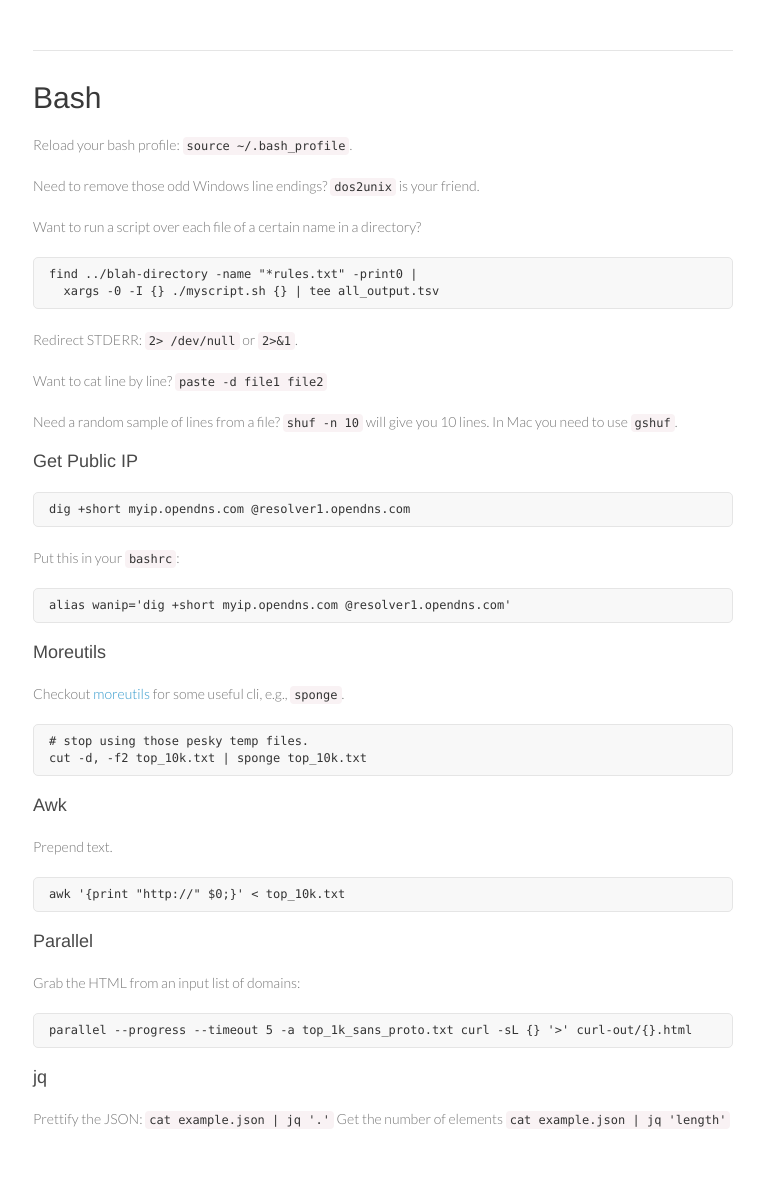
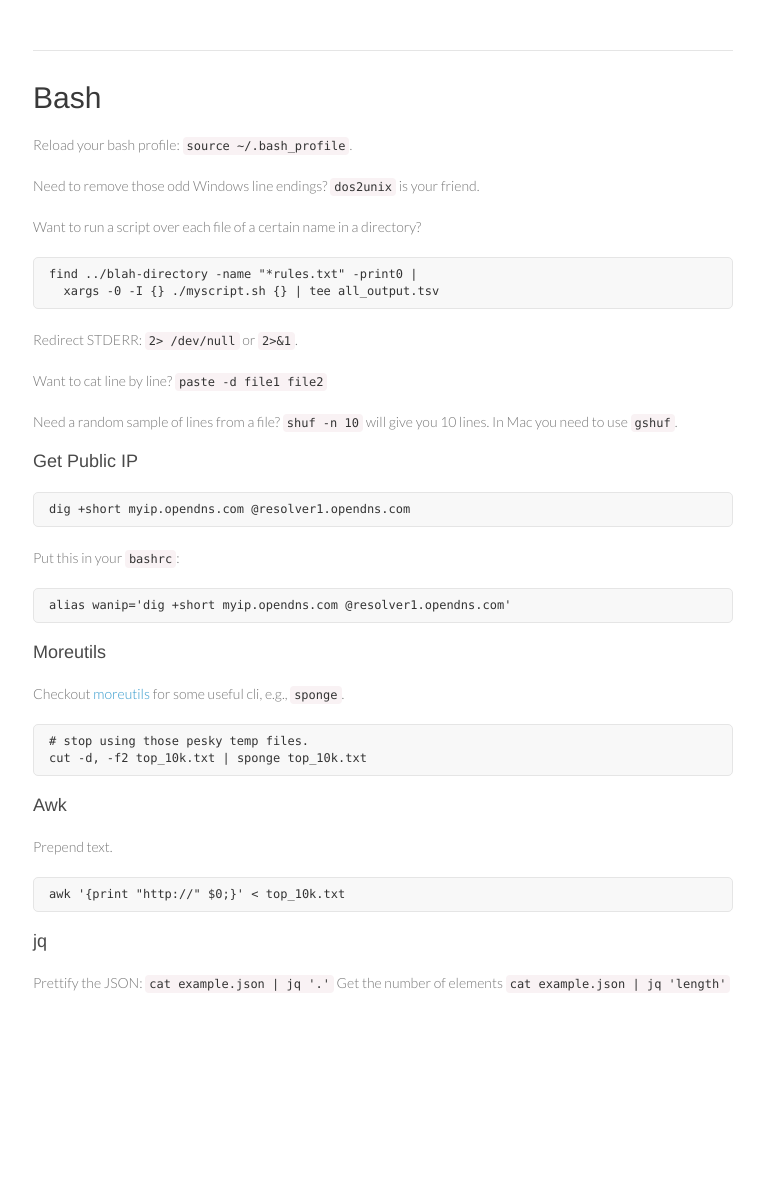
Before and after one commit to rjwalls/tips, a Jekyll site: the page built from _posts/1900-01-01-Bash.md, in a window 1280 px wide. Shown: the whole page, without its empty margins (257-1021 px from the left). Built offline with Jekyll 4.4.1, drawn with Linux system fonts in a browser that asks for light colours; Markdown is read by kramdown in place of the engine named in the settings; after the commit the page ends 1063 px from its top, so only the background shows below that.

Commit message:
Update 1900-01-01-Bash.md

````diff
--- a/_posts/1900-01-01-Bash.md
+++ b/_posts/1900-01-01-Bash.md
@@ -50,14 +50,6 @@ Prepend text.
 awk '{print "http://" $0;}' < top_10k.txt
 ```
 
-#### Parallel
-
-Grab the HTML from an input list of domains:
-
-```bash
-parallel --progress --timeout 5 -a top_1k_sans_proto.txt curl -sL {} '>' curl-out/{}.html
-```
-
 #### jq
 
 Prettify the JSON: `cat example.json | jq '.'`
````
